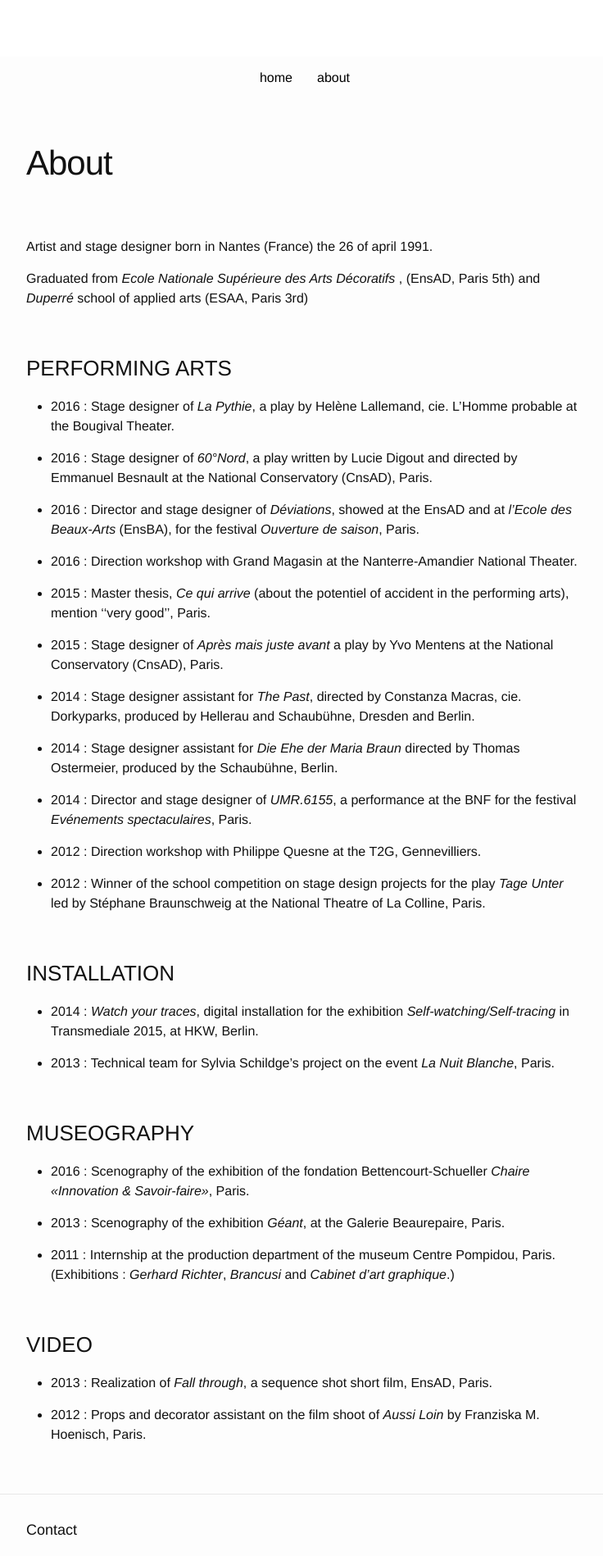
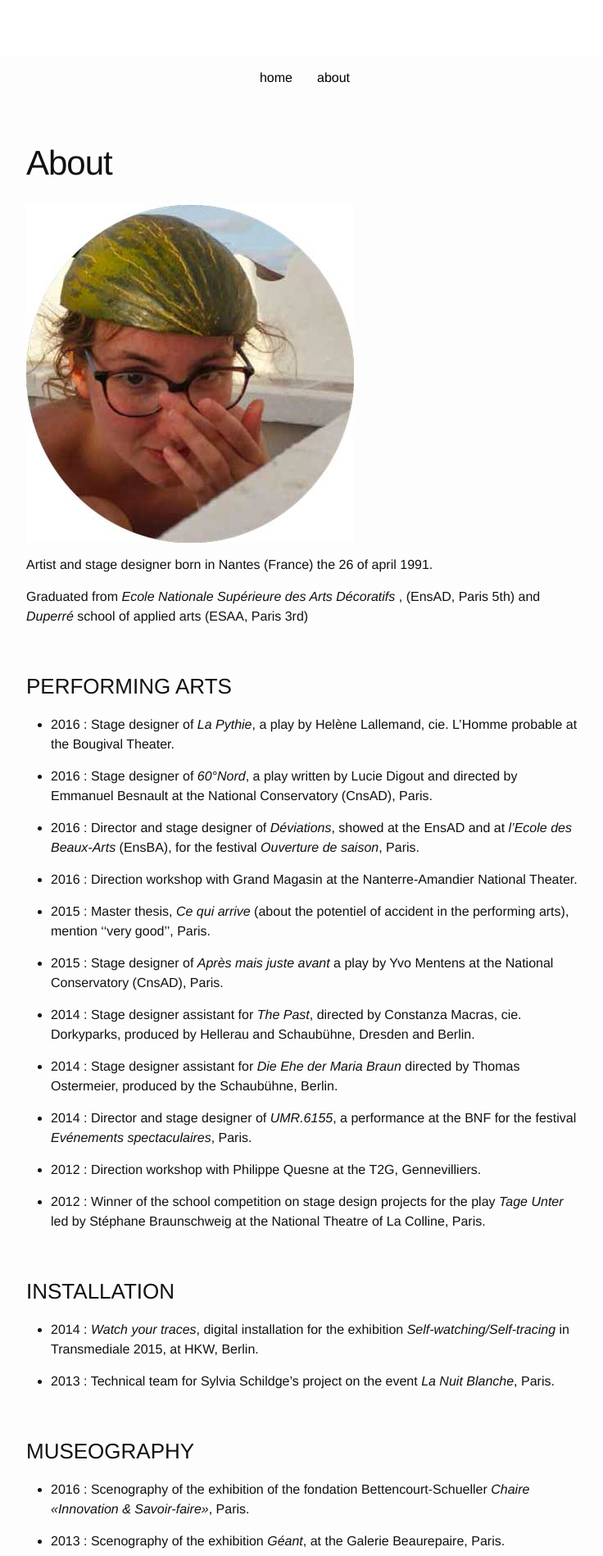
Before and after one commit to louiseds/louiseds.github.io, a Jekyll site: the page built from about.md, in a window 1280 px wide. Shown: the part 315-2213 px from the top of the page at 82% size, without its empty margins (268-1004 px from the left). Built offline with Jekyll 4.4.1, drawn with Linux system fonts in a browser that asks for light colours.

Commit message:
Updated about.md

```diff
--- a/about.md
+++ b/about.md
@@ -4,8 +4,8 @@ permalink: /about/
 layout: page
 published: true
 ---
+![photoperso.jpg]({{site.baseurl}}/images/photoperso.jpg)
 
-![]({{site.baseurl}}/)
 
 Artist and stage designer born in Nantes (France) the 26 of april 1991.
 
```
